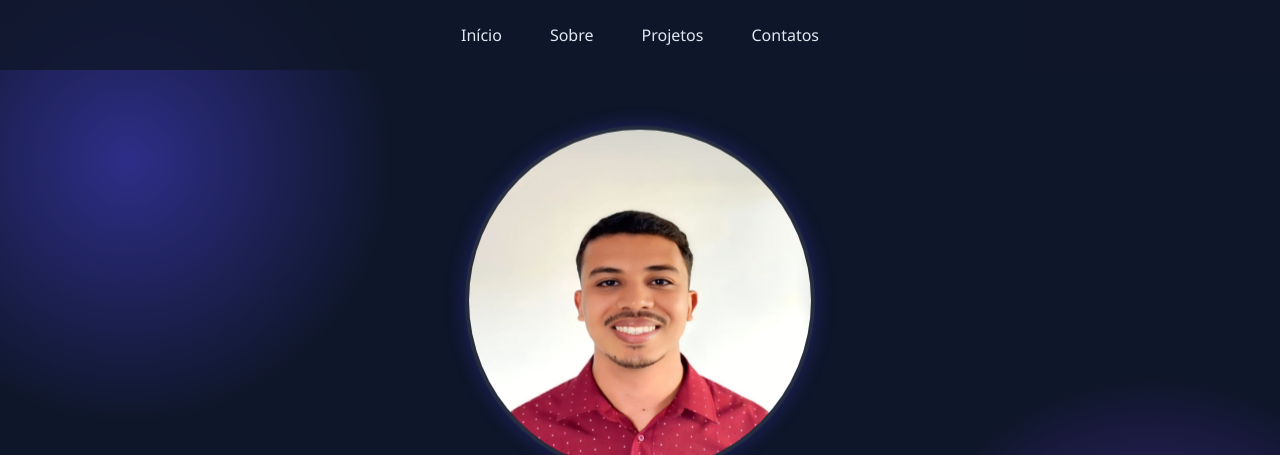
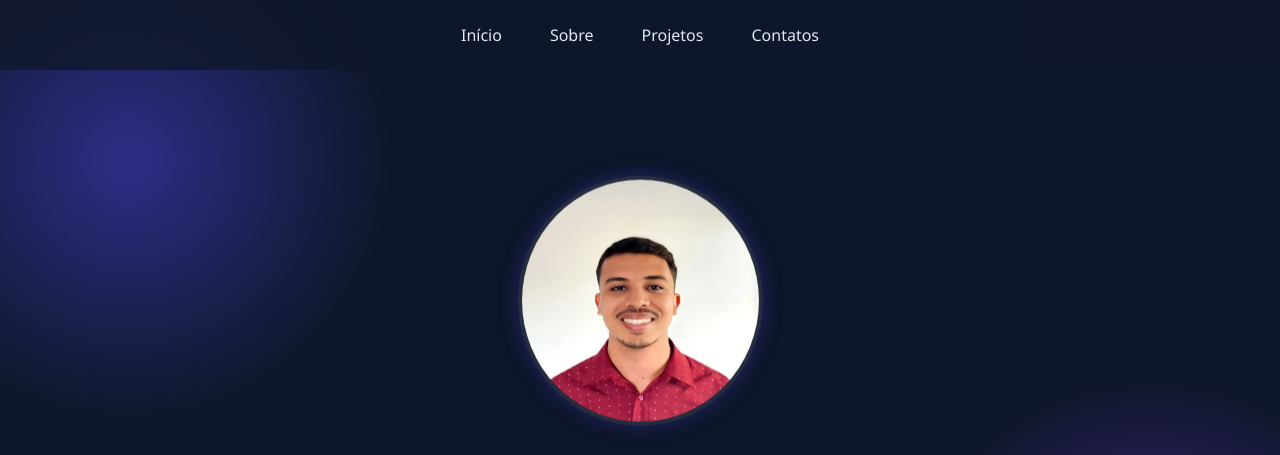
Before and after one commit to wellington-garcia-silva/meu-novo-portifolio, a plain HTML site: page index.html in a window 1280 px wide. Shown: the top 455 px of the page. Drawn offline with Linux system fonts and the light colour scheme.

Commit message:
Update styles.css

```diff
--- a/styles.css
+++ b/styles.css
@@ -72,10 +72,8 @@ body {
 }
 
 .foto-perfil {
-    width: 10000px;
-    height: 10px;
-    width: 350px;
-    height: 350px;
+    width: 245px;
+    height: 250px;
     box-shadow: 0 0 20px rgba(79, 70, 229, 0.3);
     border-radius: 50%;
     border: 4px solid var(--vidro);
```
